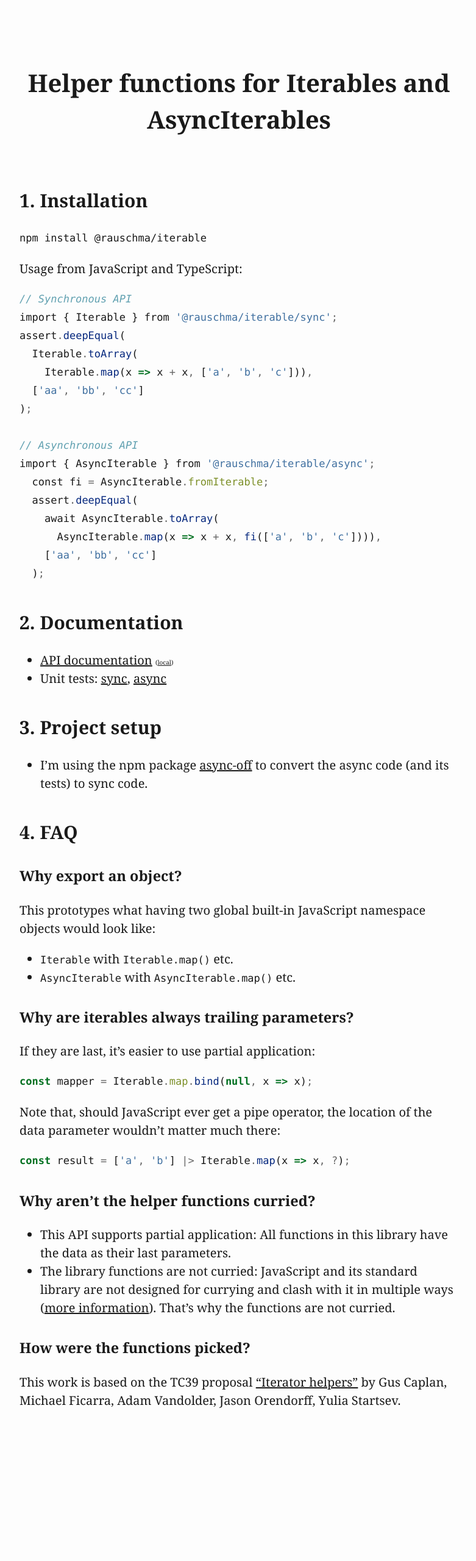
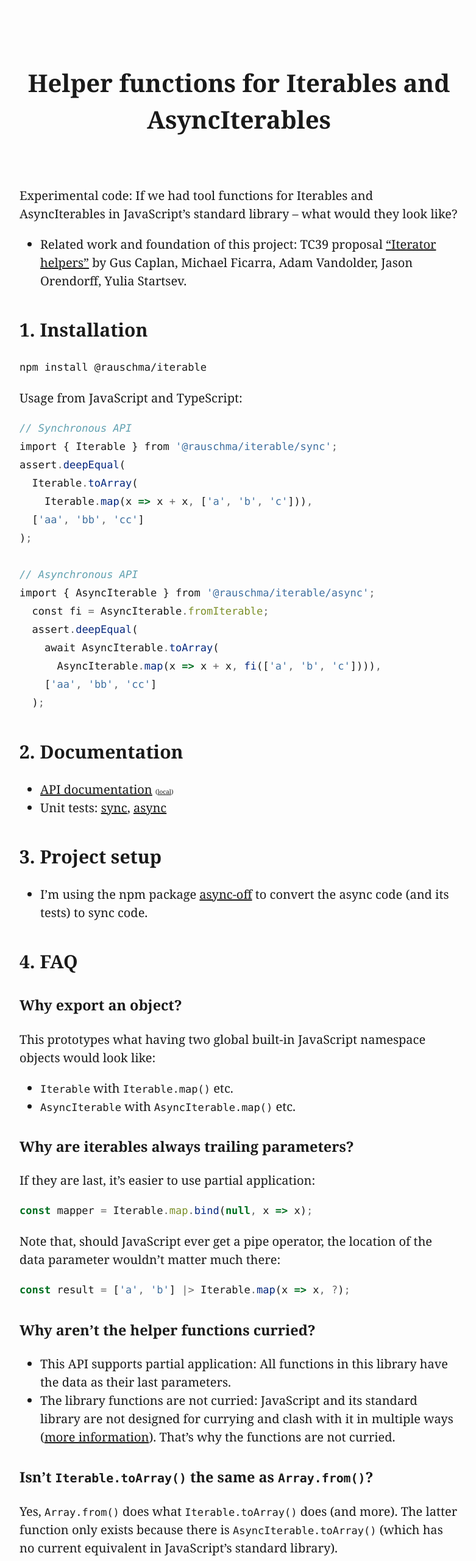
Before and after one commit to rauschma/iterable, a website: page index.html in a window 1280 px wide. Shown: the top 2560 px of the page at 61% size, without its empty margins (248-1029 px from the left). Before the commit the page ends 2382 px from the top, so only its background shows below. Drawn offline with Linux system fonts and the light colour scheme.

Commit message:
Better intro paragraph

```diff
--- a/index.html
+++ b/index.html
@@ -215,6 +215,10 @@
 <header id="title-block-header">
 <h1 class="title">Helper functions for Iterables and AsyncIterables</h1>
 </header>
+<p>Experimental code: If we had tool functions for Iterables and AsyncIterables in JavaScript’s standard library – what would they look like?</p>
+<ul>
+<li>Related work and foundation of this project: TC39 proposal <a href="https://github.com/tc39/proposal-iterator-helpers">“Iterator helpers”</a> by Gus Caplan, Michael Ficarra, Adam Vandolder, Jason Orendorff, Yulia Startsev.</li>
+</ul>
 <h2 id="installation">1. Installation</h2>
 <pre><code>npm install @rauschma/iterable</code></pre>
 <p>Usage from JavaScript and TypeScript:</p>
@@ -237,7 +241,7 @@
 <h2 id="documentation">2. Documentation</h2>
 <ul>
 <li><a href="http://rauschma.github.io/iterable/api/index.html">API documentation</a> <span style="font-size: x-small">(<a href="api/index.html">local</a>)</span></li>
-<li>Unit tests: <a href="tree/main/ts/test/sync">sync</a>, <a href="tree/main/ts/test/async">async</a></li>
+<li>Unit tests: <a href="https://github.com/rauschma/iterable/tree/main/ts/test/sync">sync</a>, <a href="https://github.com/rauschma/iterable/tree/main/ts/test/async">async</a></li>
 </ul>
 <h2 id="project-setup">3. Project setup</h2>
 <ul>
@@ -260,6 +264,8 @@
 <li>This API supports partial application: All functions in this library have the data as their last parameters.</li>
 <li>The library functions are not curried: JavaScript and its standard library are not designed for currying and clash with it in multiple ways (<a href="https://2ality.com/2017/11/currying-in-js.html#conflicts">more information</a>). That’s why the functions are not curried.</li>
 </ul>
+<h3 id="isnt-iterable.toarray-the-same-as-array.from">Isn’t <code>Iterable.toArray()</code> the same as <code>Array.from()</code>?</h3>
+<p>Yes, <code>Array.from()</code> does what <code>Iterable.toArray()</code> does (and more). The latter function only exists because there is <code>AsyncIterable.toArray()</code> (which has no current equivalent in JavaScript’s standard library).</p>
 <h3 id="how-were-the-functions-picked">How were the functions picked?</h3>
 <p>This work is based on the TC39 proposal <a href="https://github.com/tc39/proposal-iterator-helpers">“Iterator helpers”</a> by Gus Caplan, Michael Ficarra, Adam Vandolder, Jason Orendorff, Yulia Startsev.</p>
 </body>
```
Also changed, not shown: README.md.
